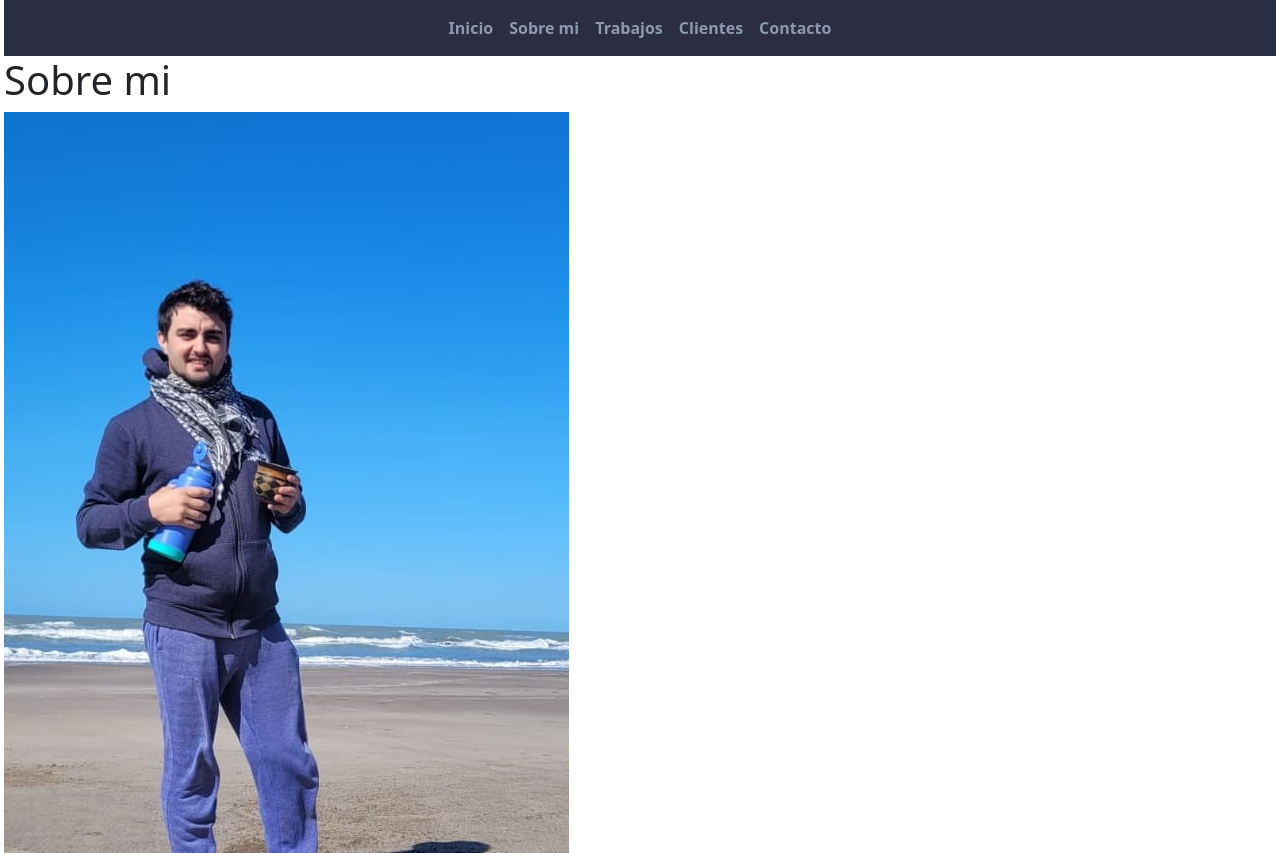
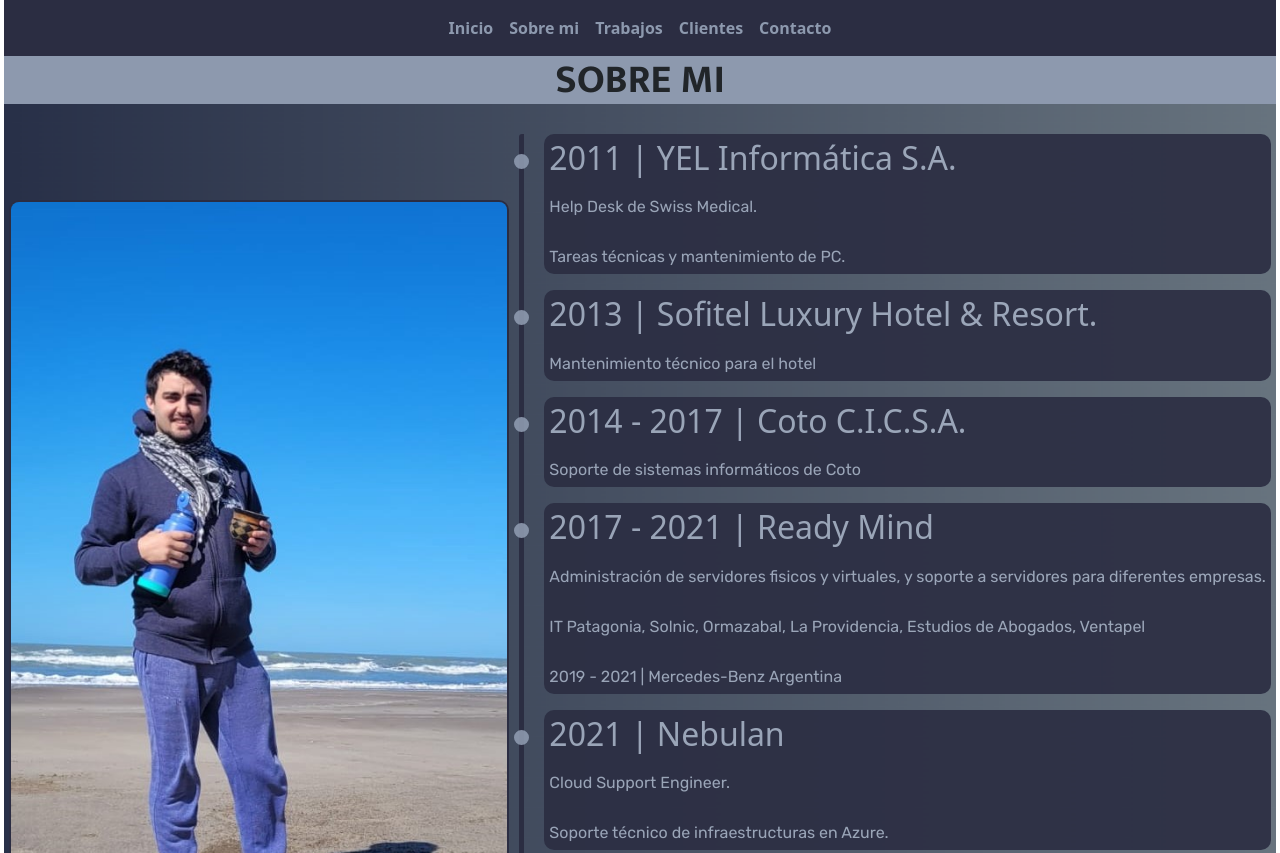
Before and after one commit to rochipatrone/proyecto-final-desarrollo-web, a website: page paginas/sobremi.html in a window 1280 px wide. Shown: the top 853 px of the page. Drawn offline with nearby package versions, Linux system fonts and the light colour scheme.

Commit message:
dando estilo a la pagina sobremi

```diff
--- a/scss/_index.scss
+++ b/scss/_index.scss
@@ -10,7 +10,6 @@
         color: $azul;
     }
 }
-
 /***** SECCION TARJETAS *****/
 .seccionTarjetas {
     display: flex;
--- a/scss/_prop-generales.scss
+++ b/scss/_prop-generales.scss
@@ -20,6 +20,20 @@ header {
         font-weight: bold;
     }
 }
+/***** TITULO PAGINAS *****/
+.tituloPaginas {
+    background-color: $gris;
+    text-align: center;
+    text-transform: uppercase;
+    font-family: $tipografiaTitulos;
+    margin: 0;
+}
+/***** FONDO PAGINAS *****/
+.fondoPaginas {
+    background-image: url(../imagenes/Titanium.jpg);
+    background-repeat: no-repeat;
+    background-size: cover;
+}
 /***** PIE DE PAGINA *****/
 .piePagina {
     display: grid;
--- /dev/null
+++ b/scss/_sobremi.scss
@@ -0,0 +1,51 @@
+.seccionPerfil {
+    display: flex;
+    justify-content: space-around;
+    align-content: center;
+    padding-top: 30px;
+    padding-bottom: 30px;
+
+    .contenedorImagenPerfil {
+        display: grid;
+        justify-items: center;
+        align-items: center;
+    }
+
+    .fotoPerfil {
+        width: 500px;
+        border: 2px solid $azul;
+        border-radius: 10px;
+    }
+
+    .tarjetasTiempo {
+        margin-left: 20px;
+        background-color: $azul;
+        border-radius: 10px;
+        opacity: 0.9;
+
+        .tituloTarjetas {
+            padding: 5px;
+            color: $colorTexto;
+        }
+        .infoTarjetas {
+            color: $colorTexto;
+            padding: 5px;
+        }
+    }
+    .lineaDiv {
+        border-left: 5px solid $azul;
+        border-radius: 3px;
+    }
+    .tituloTarjetas::before {
+        content: "";
+        position: absolute;
+        width: 15px;
+        height: 15px;
+        background-color: $gris;
+        border-radius: 50%;
+        border: 5px solid $gris;
+        margin-left: -35px;
+        margin-top: 15px;
+        z-index: 1;
+    }
+}
--- a/scss/style.scss
+++ b/scss/style.scss
@@ -1,3 +1,4 @@
 @import "variables";
 @import "prop-generales";
 @import "index";
+@import "sobremi";
```
Also changed, not shown: css/style.css.
